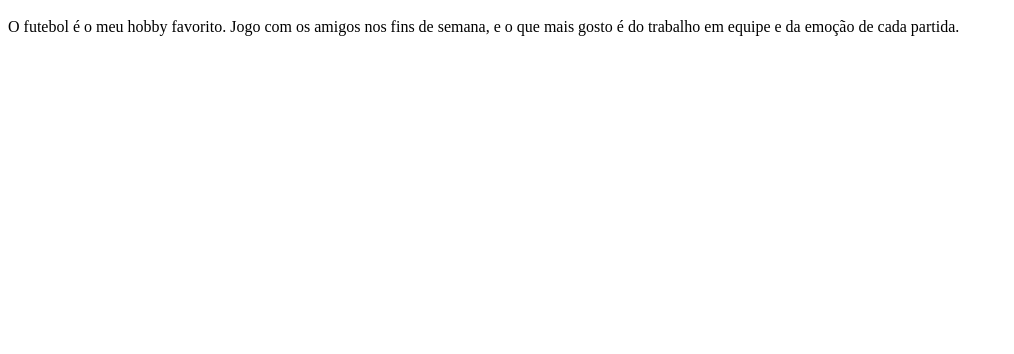
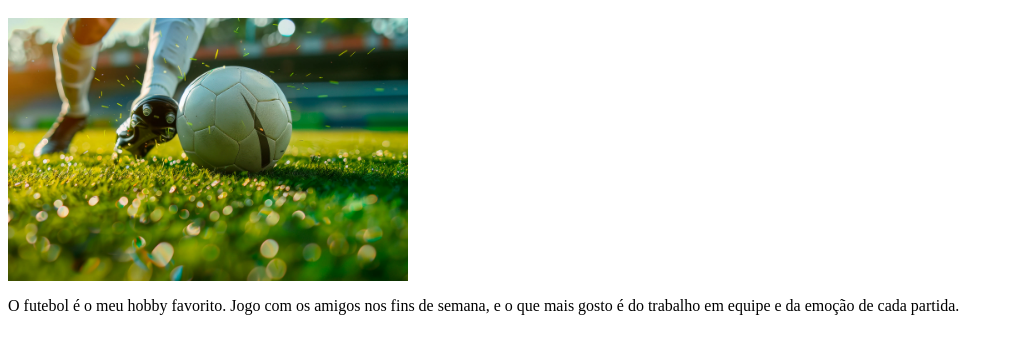
Before and after one commit to LuizGusGuidelli/AvaliacaoprojetoFutebol, a plain HTML site: page index.htm in a window 1280 px wide. Shown: the part 48-402 px from the top of the page, without its empty margins (0-1014 px from the left). Drawn offline with Linux system fonts and the light colour scheme.

Commit message:
Versão 2 - Imagens

```diff
--- a/index.htm
+++ b/index.htm
@@ -4,6 +4,7 @@
 </head>
 <body>
     <h1>Jogar Futebol</h1>
+    <img src="imagens/futebol.jpg" width="400">
     <p>O futebol é o meu hobby favorito. Jogo com os amigos nos fins de semana,
     e o que mais gosto é do trabalho em equipe e da emoção de cada partida.</p>
 </body>
```
Also changed, not shown: imagens/futebol.jpg (added).
